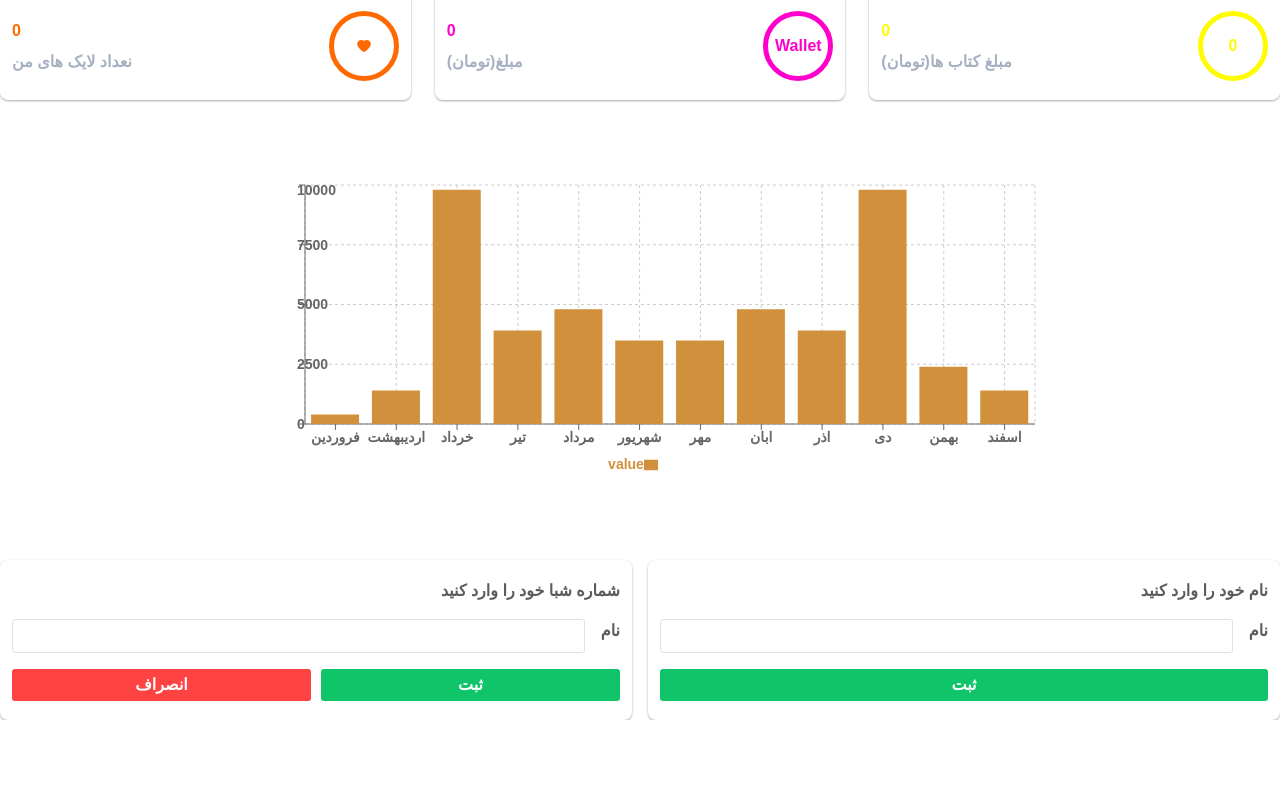
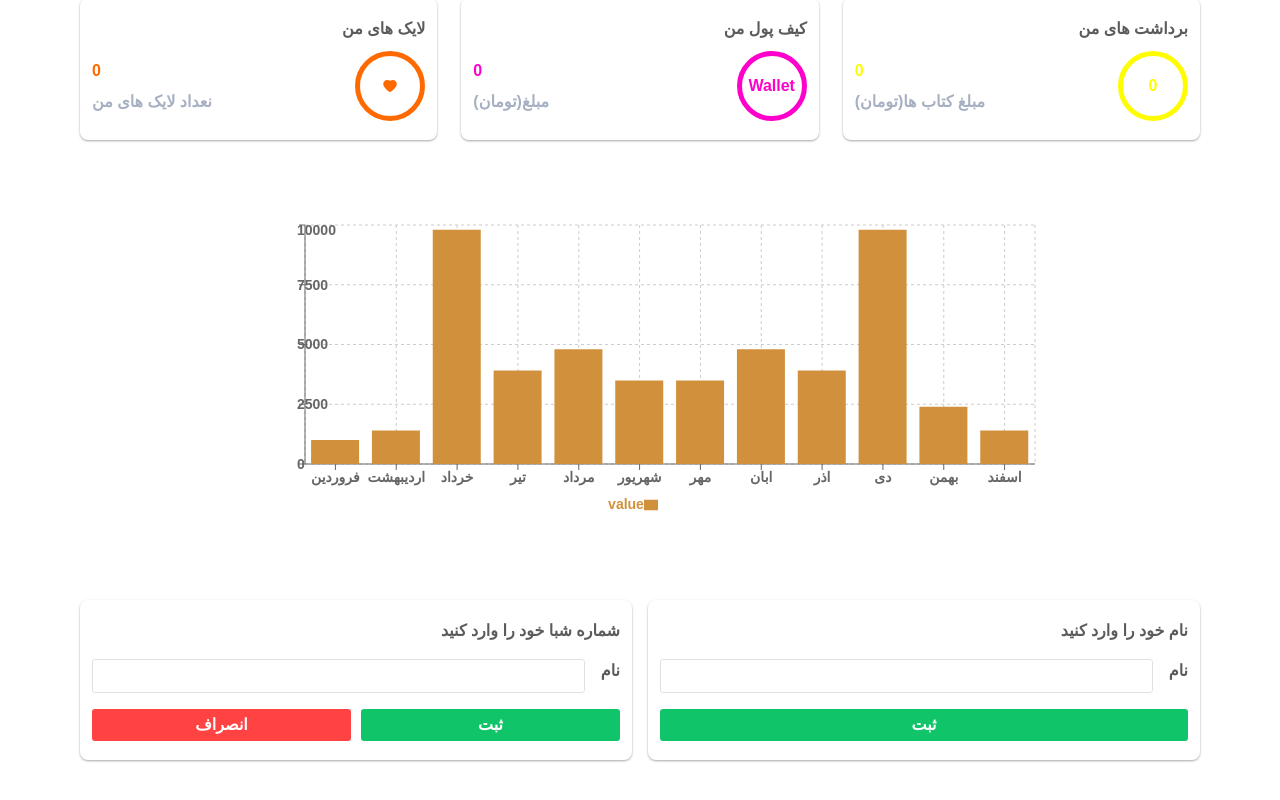
Before and after one commit to fullstack-w-developer/partook, a React (Vite) app: page /dashboard in a window 1280 px wide. Shown: the part 522-1322 px from the top of the page. Before the commit the page ends 1242 px from the top, so only its background shows below. Built offline with nearby package versions, Linux system fonts and the light colour scheme; a web font is replaced by a local one.

Commit message:
change a few codes

```diff
--- a/src/components/Dashboard/Chart.jsx
+++ b/src/components/Dashboard/Chart.jsx
@@ -3,7 +3,7 @@ import { BarChart, Bar, XAxis, YAxis, CartesianGrid, Tooltip, Legend } from 'rec
 import "../../styles/Dashboard.css"
 
 const data = [
-  { name: 'فروردین', value: 400 },
+  { name: 'فروردین', value: 1000 },
   { name: 'اردیبهشت', value: 1398 },
   { name: 'خرداد', value: 9800 },
   { name: 'تیر', value: 3908 },
--- a/src/components/Dashboard/Dashboard.jsx
+++ b/src/components/Dashboard/Dashboard.jsx
@@ -7,7 +7,7 @@ import HeadDashboard from './HeadDashboard/HeadDashboard'
 
 const Dashboard = () => {
   return (
-    <div className=''>
+    <div className='md:px-20 px-10 mt-10 pb-10'>
       <HeadDashboard />
       <CardBoxNotif />
       <CardBox />
--- a/src/components/Dashboard/HeadDashboard/MenuDashboard.jsx
+++ b/src/components/Dashboard/HeadDashboard/MenuDashboard.jsx
@@ -14,7 +14,7 @@ import { AiOutlineCloseCircle } from "react-icons/ai"
 const MenuDashboard = ({ state, setState }) => {
   return (
     <>
-      <div className='w-[30%] menuDashboard'>
+      <div className='menuDashboard'>
         <div className='closeMenu flexAlign' onClick={() => setState(!state)}>
           <AiOutlineCloseCircle size={24} />
         </div>
--- a/src/pages/Login.jsx
+++ b/src/pages/Login.jsx
@@ -2,7 +2,7 @@ import React from 'react';
 import { Formik, Form, Field, ErrorMessage } from "formik";
 import * as Yup from "yup";
 import "../styles/Login.css";
-import axios from "axios"
+import axios from "axios";
 
 const Login = () => {
   const validationSchema = Yup.object().shape({
--- a/src/styles/Dashboard.css
+++ b/src/styles/Dashboard.css
@@ -176,6 +176,7 @@
     right: 0;
     top: 0;
     z-index: 9999;
+    width: 300px;
 }
 
 .notifications {
--- a/src/styles/Welcome.css
+++ b/src/styles/Welcome.css
@@ -34,6 +34,10 @@
     font-size: 17px;
 }
 
+.inputUser input:focus {
+    border: none;
+}
+
 .inputUser button {
     background-color: var(--color-main);
     color: var(--color-white);
```
